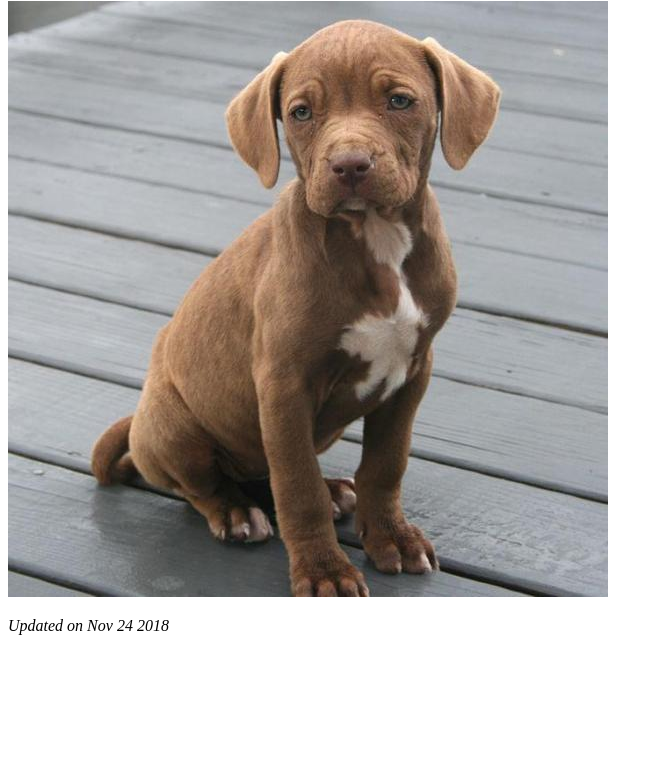
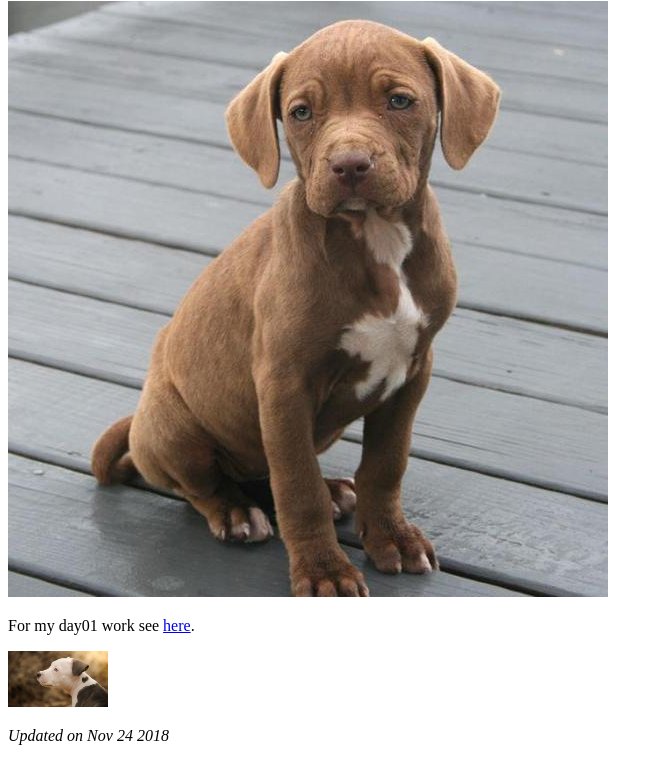
Before and after one commit to chukmunnlee/chukmunnlee.github.io, a plain HTML site: page index.html in a window 1280 px wide. Shown: the part 513-1274 px from the top of the page, without its empty margins (0-663 px from the left). Before the commit the page ends 1164 px from the top, so only its background shows below. Drawn offline with Linux system fonts and the light colour scheme.

Commit message:
Add href

```diff
--- a/index.html
+++ b/index.html
@@ -14,6 +14,16 @@
         <img src="images/dog2.jpg" alt="">
 
         <p>
+            For my day01 work see
+            <a href="day01.html">here</a>.
+        </p>
+        <p>
+            <a href="day01.html">
+                <img src="images/dog.jpg" width="100">
+            </a>
+        </p>
+
+        <p>
             <em>Updated on Nov 24 2018</em>
         </p>
 
```
